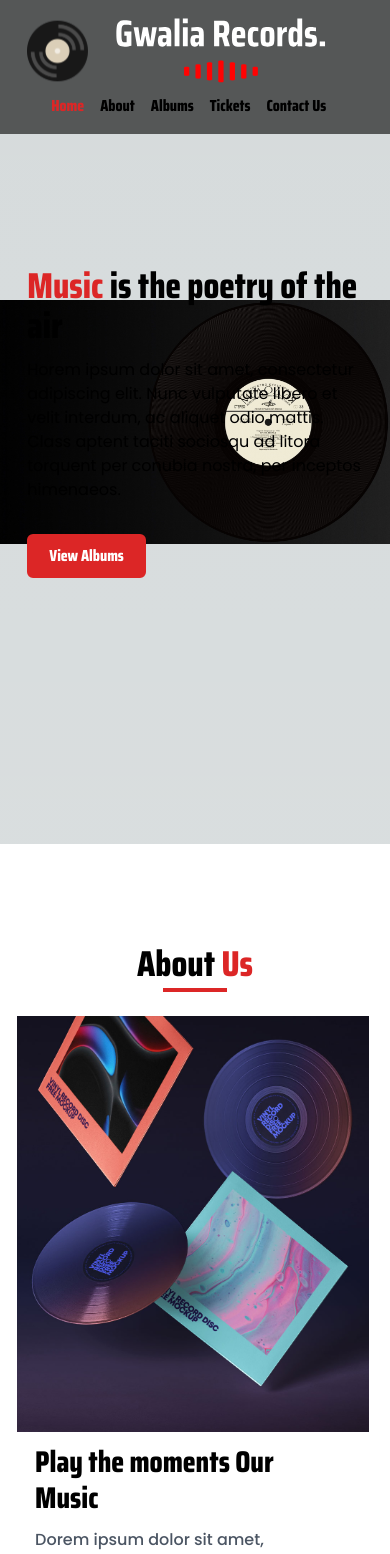
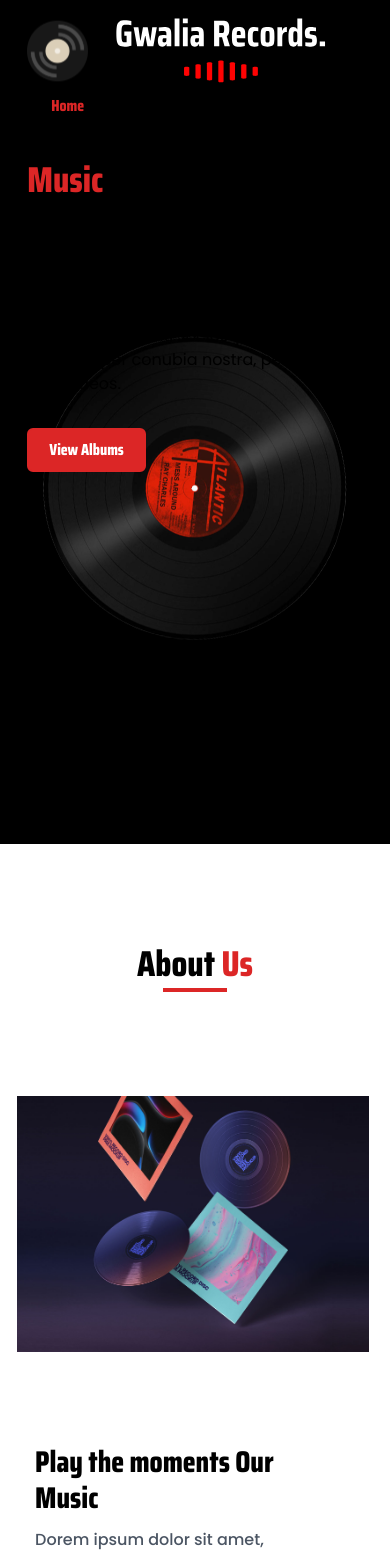
Before and after one commit to al-muhsinjon/gwalia-records, a Next.js app: page / in a window 390 px wide. Shown: the top 1554 px of the page. Built offline with nearby package versions, Linux system fonts and the light colour scheme.

Commit message:
Best refreshing

```diff
--- a/app/page.js
+++ b/app/page.js
@@ -8,14 +8,16 @@ import Packages from "@/components/packages";
 import Paragraph from "@/components/paragraph";
 import Tickets from "@/components/tickets";
 import { Poppins } from "next/font/google";
+import Image from "next/image";
 
 const saira = Poppins({ weight: "400", preload: false });
 
 export default function Home() {
   return (
     <>
-      <main className="w-full h-screen bg-[url('../public/main.jpeg')] md:bg-contain md:bg-right-top bg-center bg-contain bg-no-repeat px-[7%] flex items-center ">
-        <div>
+      <main className="w-full h-screen md:bg-[url('../public/main.jpeg')] bg-black md:bg-contain md:bg-right-top bg-center bg-contain bg-no-repeat px-[7%] md:flex items-center ">
+
+        <div className="relative z-10 md:top-0 top-40">
           <h1 className={`md:text-8xl text-4xl  font-bold md:w-[55%] mb-3  `}>
             <span className="text-red-600">Music</span> is the poetry of the air
           </h1>
@@ -31,6 +33,9 @@ export default function Home() {
             <Button>View Albums</Button>
           </a>
         </div>
+          <div className="relative md:hidden w-full h-80 animate-spin-slow top-4" >
+        <Image src="/vinil.png" className="object-contain" alt="" fill />
+        </div>
       </main>
       <About />
       <Albums />
--- a/components/about.jsx
+++ b/components/about.jsx
@@ -15,7 +15,7 @@ const About = () => {
           <Image
             src="/about.jpg"
             alt="about"
-            className="object-cover ml-[1rem]"
+            className="md:object-cover object-contain ml-[1rem]"
             fill
           />
         </div>
--- a/tailwind.config.js
+++ b/tailwind.config.js
@@ -12,6 +12,9 @@ module.exports = {
         'gradient-conic':
           'conic-gradient(from 180deg at 50% 50%, var(--tw-gradient-stops))',
       },
+      animation: {
+        'spin-slow': 'spin 3s linear infinite',
+      }
     },
   },
   plugins: [],
```
Also changed, not shown: public/vinil.png (added).
